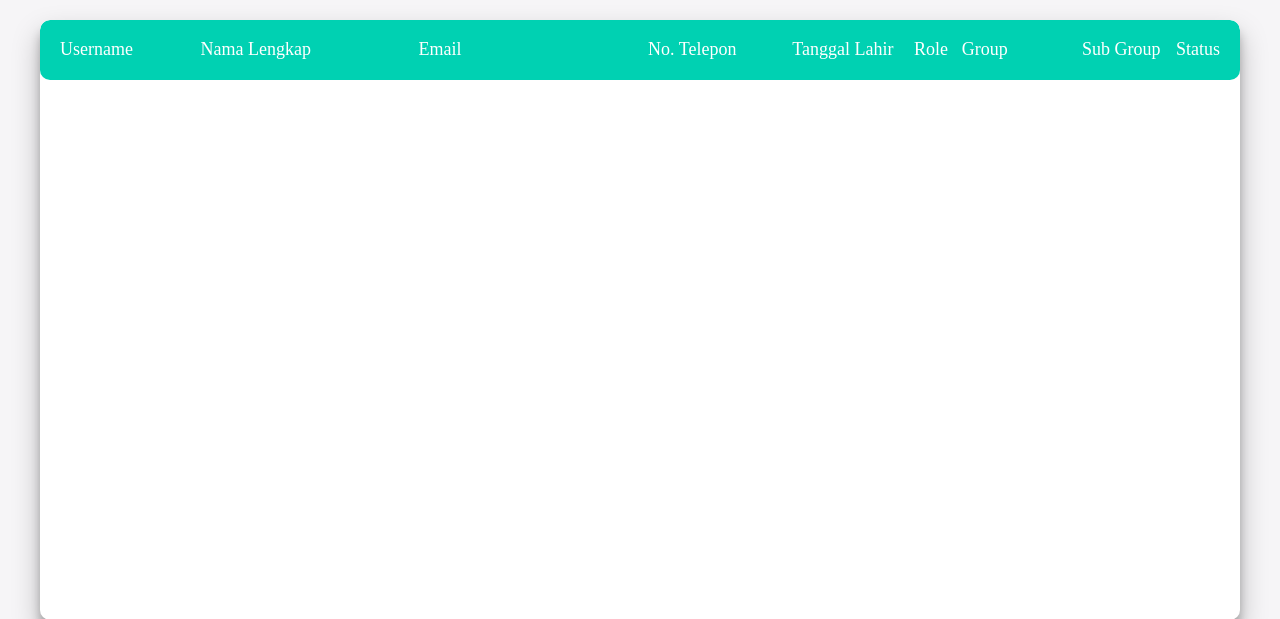
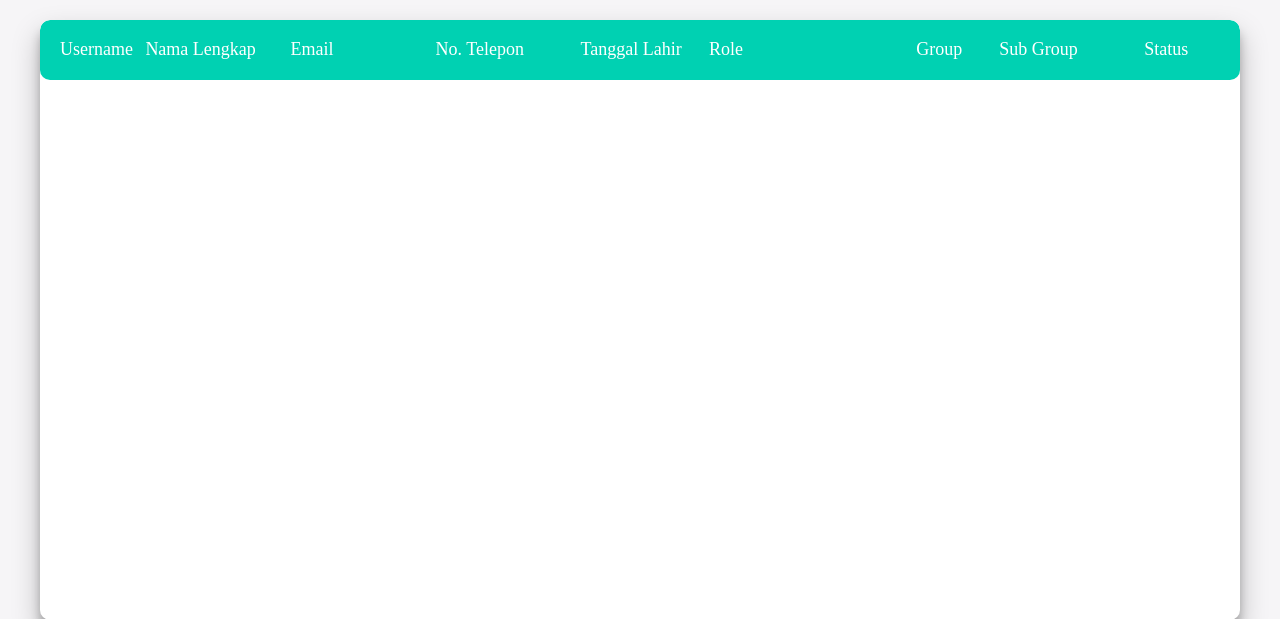
Before and after one commit to matdadi/inagri-logintest, a Python web app: template dadi-submission/templates/profile.html in a window 1280 px wide. Shown: the part 160-779 px from the top of the page. Run offline with Jinja, Linux system fonts and the light colour scheme; the template is opened without the code that fills it, so the values that code supplies are empty.

Commit message:
Update style.css

```diff
--- a/dadi-submission/static/css/style.css
+++ b/dadi-submission/static/css/style.css
@@ -67,12 +67,12 @@ table {
   }
 
   .column1 {
-	width: 140px;
+	width: 40px;
 	padding-left: 20px;
   }
 
   .column2 {
-	width: 200px;
+	width: 140px;
   }
 
   .column3 {
@@ -80,33 +80,27 @@ table {
   }
 
   .column4 {
-	width: 160px;
-	text-align: right;
+	width: 140px;
   }
 
   .column5 {
-	width: 144px;
-	text-align: right;
+	width: 124px;
   }
 
   .column6 {
-	width: 50px;
-	text-align: right;
+	width: 200px;
   }
 
   .column7 {
-	width: 50px;
-	text-align: right;
+	width: 80px;
   }
 
   .column8 {
 	width: 140px;
-	text-align: right;
   }
 
   .column9 {
-	width: 40px;
-	text-align: right;
+	width: 100px;
 	padding-right: 20px;
   }
 
```
